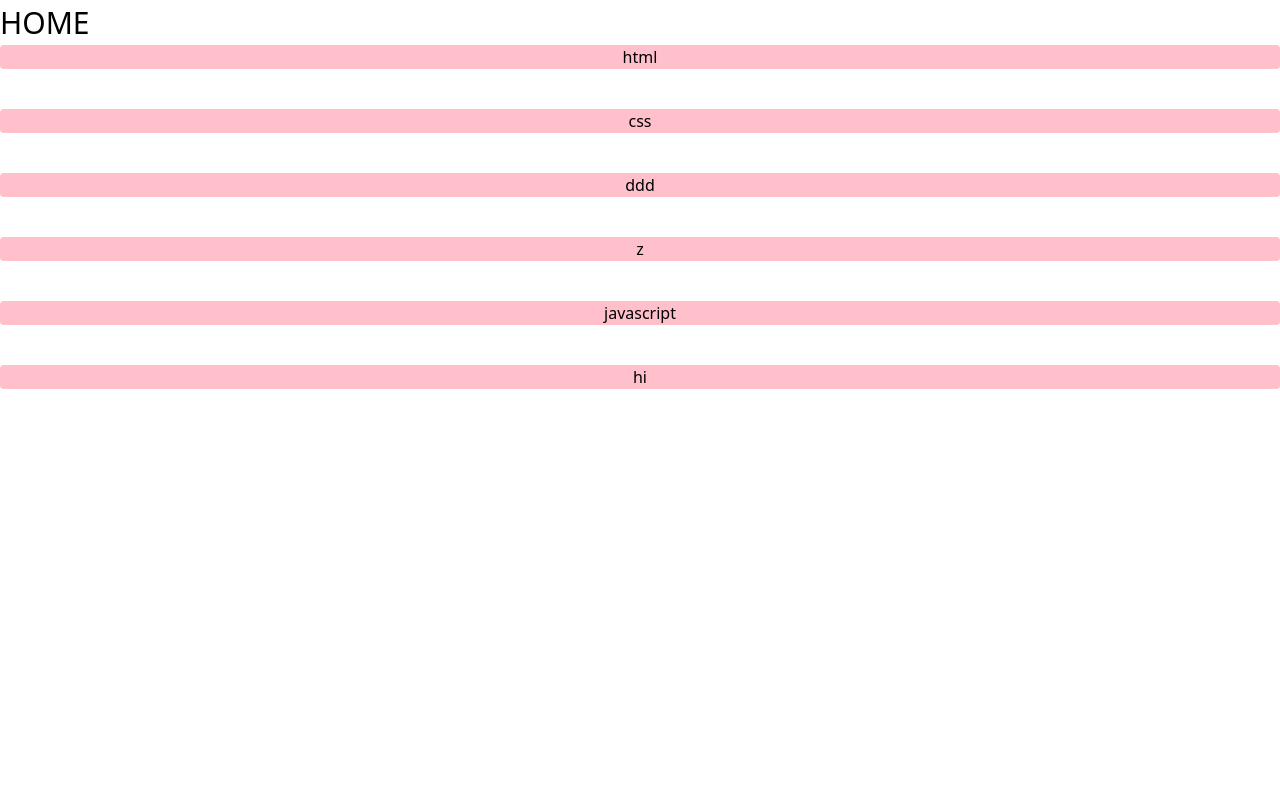
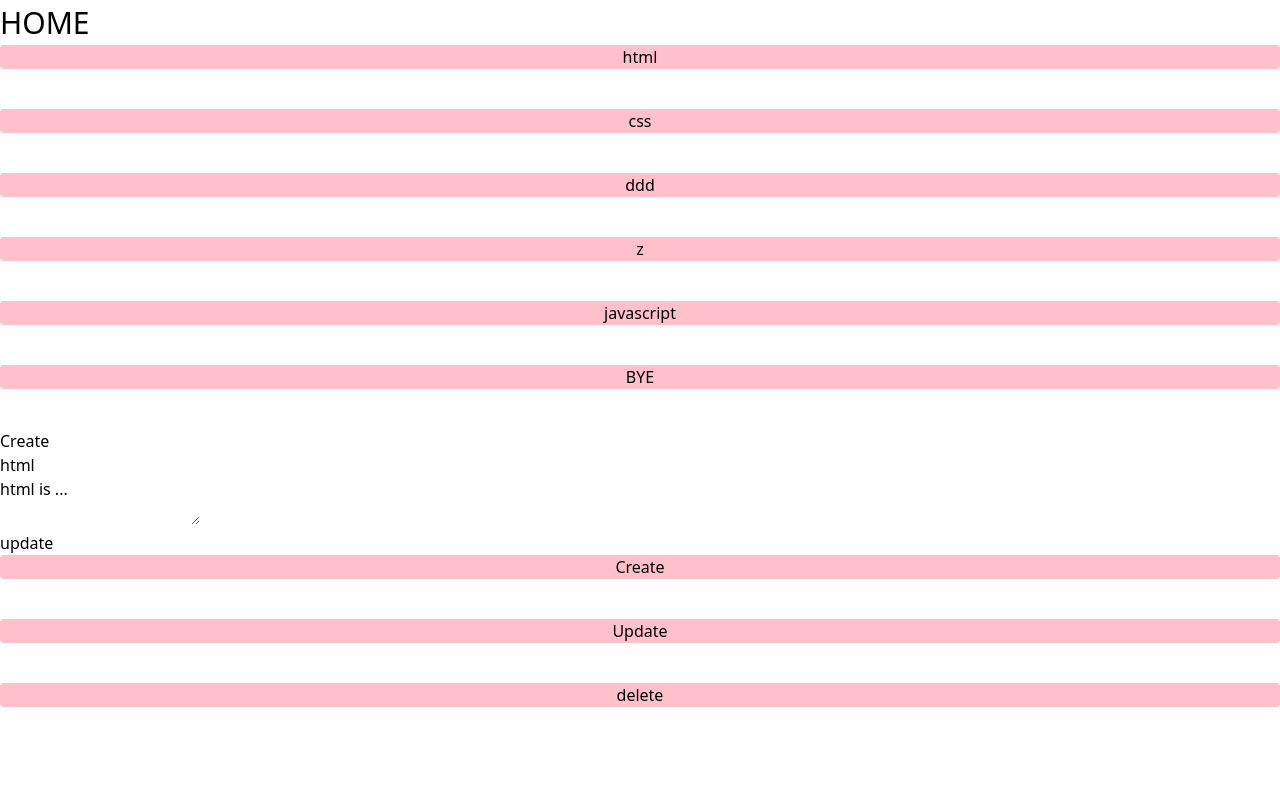
Before and after one commit to zooooss/Nextjs_minipj, a Next.js app: page /update/1 in a window 1280 px wide. Before the commit this address had no page. Shown: the top 800 px of the page. Built offline with nearby package versions, Linux system fonts and the light colour scheme; data requests are answered from the project's data file.

Commit message:
수정 기능 구현

```diff
--- a/db.json
+++ b/db.json
@@ -26,8 +26,8 @@
       "id": 5
     },
     {
-      "title": "hi",
-      "body": "hello",
+      "title": "BYE",
+      "body": "YO",
       "id": 6
     }
   ],
--- a/src/app/create/page.js
+++ b/src/app/create/page.js
@@ -7,21 +7,25 @@ export default function Create() {
     const router = useRouter();
     return (
         <form
-            onSubmit={async (evt) => {
-                evt.preventDefault();
-                const title = evt.target.title.value;
-                const body = evt.target.body.value;
-                const resp = await fetch('http://localhost:9999/topics/', {
+            onSubmit={(e) => {
+                e.preventDefault();
+                const title = e.target.title.value;
+                const body = e.target.body.value;
+                const options = {
                     method: 'POST',
                     headers: {
                         'Content-Type': 'application/json',
                     },
                     body: JSON.stringify({ title, body }),
-                });
-                const topic = await resp.json();
-                console.log('file: page.js:19 ~ Create ~ topic:', topic);
-                router.push(`/read/${topic.id}`);
-                router.refresh();
+                };
+                fetch(`http://localhost:9999/topics`, options)
+                    .then((res) => res.json())
+                    .then((result) => {
+                        console.log(result);
+                        const lastid = result.id;
+                        router.refresh();
+                        router.push(`/read/${lastid}`);
+                    });
             }}
         >
             <h2>Create</h2>
--- a/src/app/layout.js
+++ b/src/app/layout.js
@@ -8,7 +8,7 @@ export const metadata = {
 };
 
 export default async function RootLayout({ children }) {
-    const resp = await fetch('http://localhost:9999/topics', { cache: 'no-cache' });
+    const resp = await fetch(`http://localhost:9999/topics`, { cache: 'no-cache' });
     const topics = await resp.json();
     return (
         <html>
--- a/src/app/read/[id]/page.js
+++ b/src/app/read/[id]/page.js
@@ -1,5 +1,5 @@
 export default async function Read(props) {
-    const resp = await fetch(`http://localhost:9999/topics/${props.params.id}`);
+    const resp = await fetch(`http://localhost:9999/topics/${props.params.id}`, { cache: 'no-store' });
     const topics = await resp.json();
     return (
         <>
--- /dev/null
+++ b/src/app/update/[id]/page.js
@@ -0,0 +1,67 @@
+'use client';
+
+import { useParams, useRouter } from 'next/navigation';
+import { Result } from 'postcss';
+import { useEffect, useState } from 'react';
+
+export default function Update() {
+    const [title, setTitle] = useState('');
+    const [body, setBody] = useState('');
+    const router = useRouter();
+    const params = useParams();
+    const id = params.id;
+    useEffect(() => {
+        fetch(`http://localhost:9999/topics/` + id)
+            .then((resp) => resp.json())
+            .then((result) => {
+                setTitle(result.title);
+                setBody(result.body);
+            });
+    }, []);
+    return (
+        <form
+            onSubmit={(e) => {
+                e.preventDefault();
+                const title = e.target.title.value;
+                const body = e.target.body.value;
+                const options = {
+                    method: 'PATCH',
+                    headers: {
+                        'Content-Type': 'application/json',
+                    },
+                    body: JSON.stringify({ title, body }),
+                };
+                fetch(`http://localhost:9999/topics/` + id, options)
+                    .then((res) => res.json())
+                    .then((result) => {
+                        console.log(result);
+                        const lastid = result.id;
+                        router.refresh();
+                        router.push(`/read/${lastid}`);
+                    });
+            }}
+        >
+            <h2>Create</h2>
+            <p>
+                <input
+                    type="text"
+                    name="title"
+                    placeholder="title"
+                    value={title}
+                    onChange={(e) => setTitle(e.target.value)}
+                />
+            </p>
+            <p>
+                <textarea
+                    name="body"
+                    placeholder="body"
+                    value={body}
+                    onChange={(e) => setBody(e.target.value)}
+                ></textarea>
+            </p>
+            <p>
+                <input type="submit" value="update" />
+            </p>
+        </form>
+    );
+}
```
